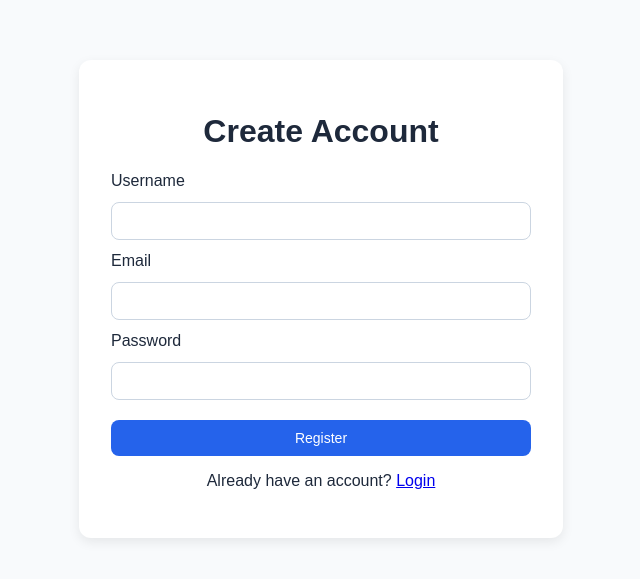
After one commit to qazwsd741856-hue/backend-portfolio, a FastAPI app: template templates/register.html in a window 1280 px wide. The commit adds this page. Shown: the top 579 px of the page, without its empty margins (319-959 px from the left). Run offline with FastAPI, Linux system fonts and the light colour scheme; the template is opened without the code that fills it, so the values that code supplies are empty; parts of the project's set-up code (start-up, migrations or seed data) failed here and were passed over.

Commit message:
feat: add user registration page and improve auth UI

```diff
--- a/routers/demo.py
+++ b/routers/demo.py
@@ -78,3 +78,9 @@ async def events_page(request:Request):
         request,
         name="events.html"
     )
+@demo_router.get("/demo/register")
+async def register_page(request:Request):
+    return templates.TemplateResponse(
+        request,
+        name="register.html"
+    )
--- a/static/css/style.css
+++ b/static/css/style.css
@@ -140,6 +140,7 @@ input:focus {
 }
 
 
+
 #login-link,
 #logout-button,
 #admin-link {
@@ -217,18 +218,60 @@ tbody tr:hover {
     min-width: 600px;
 }
 
-#login-form input {
+/* Login / Register 共用排版 */
+
+.auth-page {
+    max-width: 420px;
+    margin: 60px auto;
+    padding: 32px;
+}
+
+.auth-page h1,
+.auth-page > p {
+    text-align: center;
+}
+
+.auth-page form {
+    display: flex;
+    flex-direction: column;
+    gap: 12px;
+}
+
+.auth-page .form-group {
+    margin-bottom: 0;
+}
+
+.auth-page label {
+    display: block;
+}
+
+.auth-page input,
+.auth-page button {
     width: 100%;
     box-sizing: border-box;
 }
 
-#login-form {
-    max-width: 400px;
-    margin: 0 auto;
+.auth-page form button {
+    margin-top: 8px;
 }
 
-#login-form button {
-    width: 100%;
+.auth-page #login-message,
+.auth-page #register-message {
+    margin: 0;
+    font-size: 14px;
+    overflow-wrap: anywhere;
+}
+
+.auth-page #login-message:empty,
+.auth-page #register-message:empty {
+    display: none;
+}
+
+@media (max-width: 768px) {
+    .auth-page {
+        margin: 16px;
+        padding: 24px;
+    }
 }
 
 #order-form {
@@ -306,6 +349,7 @@ tbody tr:hover {
     }
 }
 
+
 [hidden] {
     display: none !important;
 }
--- a/static/js/login.js
+++ b/static/js/login.js
@@ -14,7 +14,7 @@ loginForm.addEventListener("submit",async function(event){
         body:formData});
     const data=await response.json();
     if (!response.ok){
-        console.log("Login failed",data.detail);
+        document.getElementById("login-message").textContent="Login failed :"+data.detail;
         return;
     }
     sessionStorage.setItem("access_token",data.access_token);
--- /dev/null
+++ b/static/js/register.js
@@ -0,0 +1,39 @@
+const registerFrom=document.getElementById("register-form")
+const registerMessage = document.getElementById("register-message");
+
+registerFrom.addEventListener("submit",async function(event){
+    event.preventDefault();
+
+    const name=registerFrom.elements["name"].value;
+    const email=registerFrom.elements["email"].value;
+    const password=registerFrom.elements["password"].value;
+
+    registerMessage.textContent="";
+    registerMessage.classList.remove("success");
+    registerMessage.classList.remove("error");
+    try{
+        const response=await fetch("/users",{
+            method:"POST",
+            headers:{
+                "Content-Type": "application/json"
+            },
+            body:JSON.stringify({
+                "name":name,
+                "email":email,
+                "password":password,
+            })
+        });
+        const data = await response.json();
+        if (!response.ok) {
+            throw new Error(data.detail ?? `HTTP:${response.status}`);
+        }
+        registerMessage.textContent = "註冊成功！請前往登入。";
+        registerMessage.classList.add("success");
+        alert("註冊成功！請前往登入。");
+        window.location.href="/demo/login";
+    }catch(error){
+        console.error("Create failed:",error);
+        registerMessage.textContent ="Create account failed: " + error.message;
+        registerMessage.classList.add("error");
+    }
+})
--- /dev/null
+++ b/templates/register.html
@@ -0,0 +1,50 @@
+<!DOCTYPE html>
+<html lang="en">
+<head>
+    <meta charset="UTF-8">
+    <meta name="viewport" content="width=device-width, initial-scale=1.0">
+    <title>Register - Backend Portfolio</title>
+    <link rel="stylesheet" href="/static/css/style.css">
+</head>
+<body>
+    <main class="page-container auth-page">
+        <h1>Create Account</h1>
+
+        <form id="register-form">
+            <label for="name">Username</label>
+            <input
+                type="text"
+                id="name"
+                name="name"
+                required
+            >
+
+            <label for="email">Email</label>
+            <input
+                type="email"
+                id="email"
+                name="email"
+                required
+            >
+
+            <label for="password">Password</label>
+            <input
+                type="password"
+                id="password"
+                name="password"
+                required
+            >
+            <p id="register-message"></p>
+            <button type="submit">Register</button>
+        </form>
+
+
+        <p>
+            Already have an account?
+            <a href="/demo/login">Login</a>
+        </p>
+    </main>
+
+    <script src="/static/js/register.js"></script>
+</body>
+</html>
```
Also changed, not shown: templates/login.html (+6 -1 lines).
